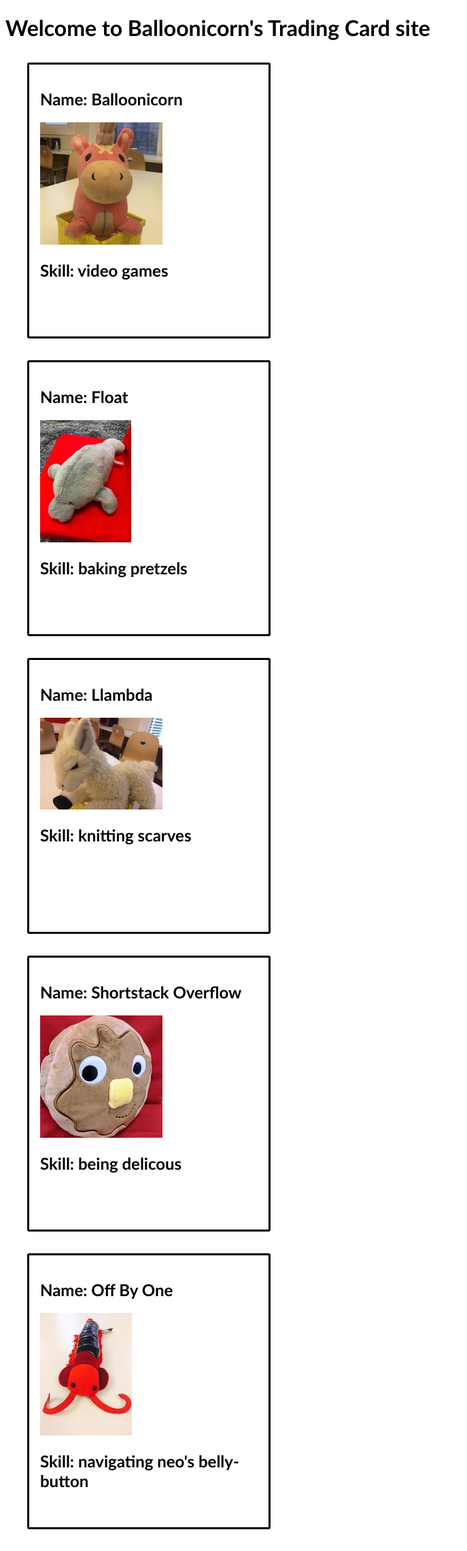
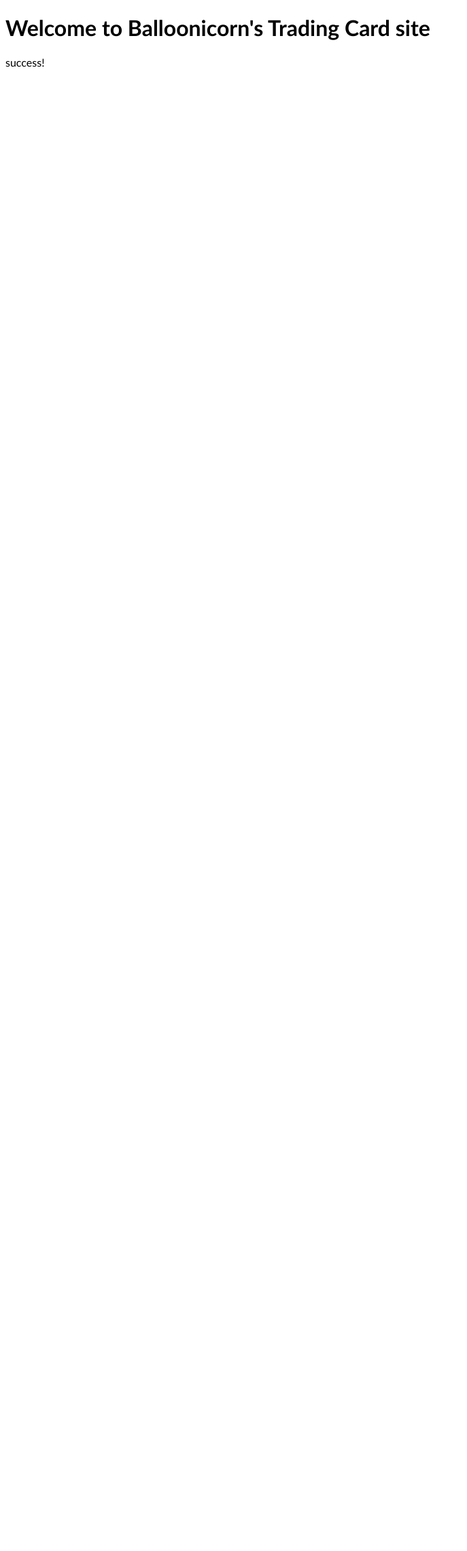
Before and after one commit to scholdenak/react-trading1, a Flask app: page /cards in a window 1280 px wide. Shown: the whole page at 68% size, without its empty margins (0-687 px from the left). After the commit the page ends 99 px from the top, so only its background shows below. Run offline with Flask 2, Linux system fonts and the light colour scheme; some libraries are stand-ins or nearby versions.

Commit message:
added card container

```diff
--- a/static/js/tradingCard.jsx
+++ b/static/js/tradingCard.jsx
@@ -49,17 +49,17 @@ const tradingCardData = [
     imgUrl: '/static/img/merge.jpg'
   },
 
-  // {
-  //   name="Shortstack Overflow",
-  //   skill="being delicous",
-  //   imgUrl="/static/img/shortstack-overflow.jpg"
-  // },
+  {
+    name: "Shortstack Overflow",
+    skill: "being delicous",
+    imgUrl: "/static/img/shortstack-overflow.jpg"
+  },
 
-//   {
-//     name="Off By One"
-//     skill="navigating neo's belly-button",
-//     imgUrl="/static/img/off-by-one.jpg",
-//  }
+  {
+    name: "Off By One",
+    skill: "navigating neo's belly-button",
+    imgUrl: "/static/img/off-by-one.jpg"
+ },
 ];
 
 function TradingCard(props) {
@@ -72,57 +72,83 @@ function TradingCard(props) {
   );
 }
 
+function TradingCardContainer() {
+  return (
+    <div>
+      success!
+    </div>
+  );
+}
+
 ReactDOM.render(
-  (
-    <TradingCard
-      name="Balloonicorn"
-      skill="video games"
-      imgUrl="/static/img/balloonicorn.jpg"
-    />
-  ),
-  document.querySelector('#balloonicorn')
+  <TradingCardContainer />, document.querySelector('#container')
 );
 
-ReactDOM.render(
-  (
-    <TradingCard
-      name="Float"
-      skill="baking pretzels"
-      imgUrl="/static/img/float.jpg"
-    />
-  ),
-  document.querySelector('#float')
-);
+// for (const currentCard of tradingCardData) {
+//   (currentCard.name, currentCard.skill);
+// }
+// ReactDOM.render(
+//   (
+//     <TradingCard
+//       name="Balloonicorn"
+//       skill="video games"
+//       imgUrl="/static/img/balloonicorn.jpg"
+//     />
+//   ),
+//   document.querySelector('#balloonicorn')
+// );
 
-ReactDOM.render(
-  (
-    <TradingCard
-      name="Llambda"
-      skill="knitting scarves"
-      imgUrl="/static/img/llambda.jpg"
-    />
-  ),
-  document.querySelector('#llambda')
-);
+// ReactDOM.render(
+//   (
+//     <TradingCard
+//       name="Float"
+//       skill="baking pretzels"
+//       imgUrl="/static/img/float.jpg"
+//     />
+//   ),
+//   document.querySelector('#float')
+// );
 
-ReactDOM.render(
-  (
-    <TradingCard
-      name="Off By One"
-      skill="navigating neo's belly-button"
-      imgUrl="/static/img/off-by-one.jpg"
-    />
-  ),
-  document.querySelector('#off-by-one')
-);
+// ReactDOM.render(
+//   (
+//     <TradingCard
+//       name="Llambda"
+//       skill="knitting scarves"
+//       imgUrl="/static/img/llambda.jpg"
+//     />
+//   ),
+//   document.querySelector('#llambda')
+// );
 
-ReactDOM.render(
-  (
-    <TradingCard
-      name="Shortstack Overflow"
-      skill="being delicous"
-      imgUrl="/static/img/shortstack-overflow.jpg"
-    />
-  ),
-  document.querySelector('#shortstack-overflow')
-);
+// ReactDOM.render(
+//   (
+//     <TradingCard
+//       name="Off By One"
+//       skill="navigating neo's belly-button"
+//       imgUrl="/static/img/off-by-one.jpg"
+//     />
+//   ),
+//   document.querySelector('#off-by-one')
+// );
+
+// ReactDOM.render(
+//   (
+//     <TradingCard
+//       name="Shortstack Overflow"
+//       skill="being delicous"
+//       imgUrl="/static/img/shortstack-overflow.jpg"
+//     />
+//   ),
+//   document.querySelector('#shortstack-overflow')
+// );
+
+// ReactDOM.render(
+//   (
+//     <TradingCard
+//       name="Console.log"
+//       skill="being warm"
+//       imgUrl="/static/img/shortstack-overflow.jpg"
+//     />
+//   ),
+//   document.querySelector('#consoledotlog')
+// );
--- a/templates/cards.html
+++ b/templates/cards.html
@@ -9,17 +9,21 @@
 
 {% block body %}
 
-<!-- Mount Balloonicorn's card on to this element. -->
+<div id="container"></div>
+
+<!-- Mount Balloonicorn's card on to this element.
 <div id="balloonicorn"></div>
 
-<!-- Mount Float's card on to this element. -->
+Mount Float's card on to this element.
 <div id="float"></div>
 
-<!-- Mount Llambda's card on to this element. -->
+ Mount Llambda's card on to this element.
 <div id="llambda"></div>
 
 <div id="shortstack-overflow"></div>
 
 <div id="off-by-one"></div>
 
+<div id="consoledotlog"></div> -->
+
 {% endblock %}
```
